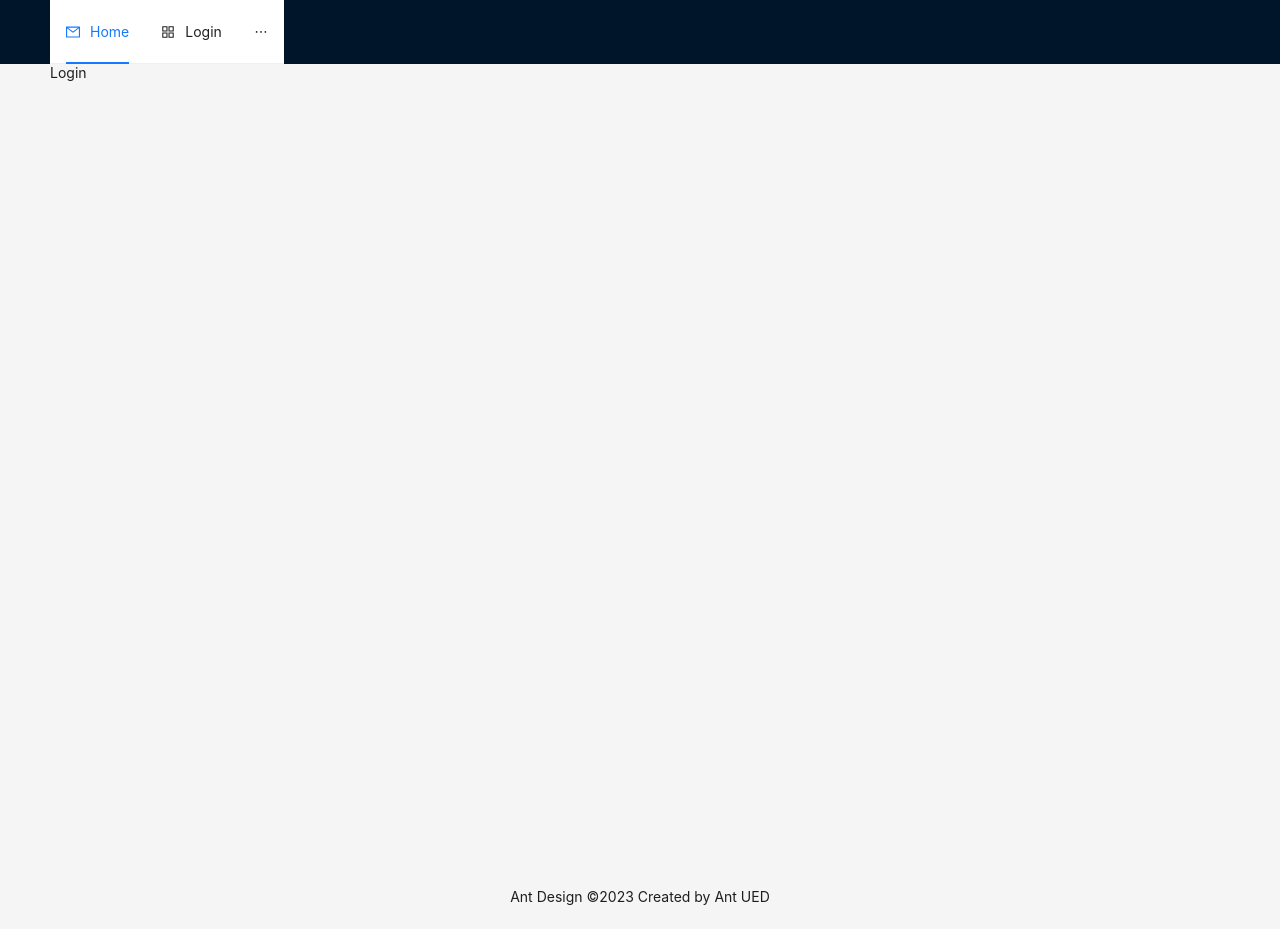
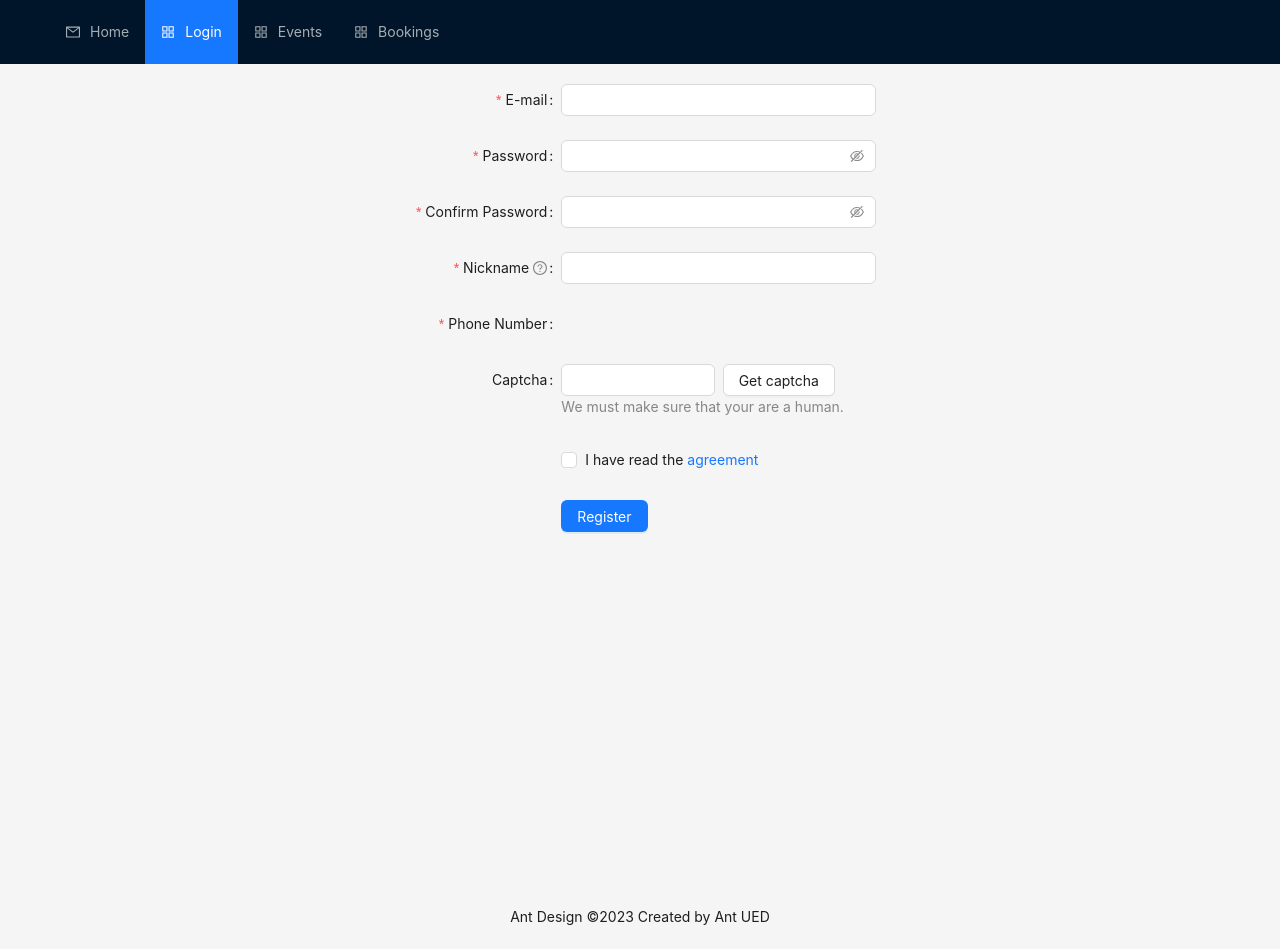
Before and after one commit to fengbanjiazhu/GraphQL-learn, a React (Create React App) app in the folder frontend/: page /login in a window 1280 px wide. Built offline with nearby package versions, Linux system fonts and the light colour scheme.

Commit message:
fix style and navbar

```diff
--- a/frontend/src/components/WebLayout.jsx
+++ b/frontend/src/components/WebLayout.jsx
@@ -12,6 +12,7 @@ const WebLayout = () => {
         style={{
           display: "flex",
           alignItems: "center",
+          marginBottom: "20px",
         }}
       >
         <div className="demo-logo" />
--- a/frontend/src/components/ui/NavBar.jsx
+++ b/frontend/src/components/ui/NavBar.jsx
@@ -1,5 +1,5 @@
 import React, { useState } from "react";
-import { useNavigate } from "react-router-dom";
+import { useNavigate, useLocation } from "react-router-dom";
 import { AppstoreOutlined, MailOutlined } from "@ant-design/icons";
 import { Menu } from "antd";
 
@@ -26,13 +26,27 @@ const items = [
   },
 ];
 const NavBar = () => {
-  const [current, setCurrent] = useState("home");
+  const location = useLocation();
+  const currentPath = location.pathname.slice(1);
+  const [current, setCurrent] = useState(currentPath === "" ? "home" : currentPath);
   const navigate = useNavigate();
+
   const onClick = (e) => {
     setCurrent(e.key);
     navigate(e.key);
   };
-  return <Menu onClick={onClick} selectedKeys={[current]} mode="horizontal" items={items} />;
+  return (
+    <Menu
+      style={{
+        width: "100%",
+      }}
+      onClick={onClick}
+      theme="dark"
+      selectedKeys={[current]}
+      mode="horizontal"
+      items={items}
+    />
+  );
 };
 
 export default NavBar;
--- a/frontend/src/index.css
+++ b/frontend/src/index.css
@@ -10,3 +10,7 @@ body {
 code {
   font-family: source-code-pro, Menlo, Monaco, Consolas, "Courier New", monospace;
 }
+
+#nav_bar {
+  width: "100%";
+}
--- a/frontend/src/pages/Login.jsx
+++ b/frontend/src/pages/Login.jsx
@@ -1,7 +1,187 @@
 import React from "react";
+import { Button, Checkbox, Col, Form, Input, Row } from "antd";
 
+const formItemLayout = {
+  labelCol: {
+    xs: {
+      span: 24,
+    },
+    sm: {
+      span: 8,
+    },
+  },
+  wrapperCol: {
+    xs: {
+      span: 24,
+    },
+    sm: {
+      span: 16,
+    },
+  },
+};
+const tailFormItemLayout = {
+  wrapperCol: {
+    xs: {
+      span: 24,
+      offset: 0,
+    },
+    sm: {
+      span: 16,
+      offset: 8,
+    },
+  },
+};
 function Login() {
-  return <div>Login</div>;
+  const [form] = Form.useForm();
+
+  const onFinish = (values) => {
+    console.log("Received values of form: ", values);
+  };
+
+  return (
+    <Form
+      {...formItemLayout}
+      form={form}
+      name="register"
+      onFinish={onFinish}
+      style={{
+        maxWidth: 1000,
+        width: "40%",
+        margin: "0 auto",
+      }}
+      scrollToFirstError
+    >
+      <Form.Item
+        name="email"
+        label="E-mail"
+        rules={[
+          {
+            type: "email",
+            message: "The input is not valid E-mail!",
+          },
+          {
+            required: true,
+            message: "Please input your E-mail!",
+          },
+        ]}
+      >
+        <Input />
+      </Form.Item>
+
+      <Form.Item
+        name="password"
+        label="Password"
+        rules={[
+          {
+            required: true,
+            message: "Please input your password!",
+          },
+        ]}
+        hasFeedback
+      >
+        <Input.Password />
+      </Form.Item>
+
+      <Form.Item
+        name="confirm"
+        label="Confirm Password"
+        dependencies={["password"]}
+        hasFeedback
+        rules={[
+          {
+            required: true,
+            message: "Please confirm your password!",
+          },
+          ({ getFieldValue }) => ({
+            validator(_, value) {
+              if (!value || getFieldValue("password") === value) {
+                return Promise.resolve();
+              }
+              return Promise.reject(new Error("The new password that you entered do not match!"));
+            },
+          }),
+        ]}
+      >
+        <Input.Password />
+      </Form.Item>
+
+      <Form.Item
+        name="nickname"
+        label="Nickname"
+        tooltip="What do you want others to call you?"
+        rules={[
+          {
+            required: true,
+            message: "Please input your nickname!",
+            whitespace: true,
+          },
+        ]}
+      >
+        <Input />
+      </Form.Item>
+
+      <Form.Item
+        name="phone"
+        label="Phone Number"
+        rules={[
+          {
+            required: true,
+            message: "Please input your phone number!",
+          },
+        ]}
+      >
+        {/* <Input
+          addonBefore={prefixSelector}
+          style={{
+            width: "100%",
+          }}
+        /> */}
+      </Form.Item>
+
+      <Form.Item label="Captcha" extra="We must make sure that your are a human.">
+        <Row gutter={8}>
+          <Col span={12}>
+            <Form.Item
+              name="captcha"
+              noStyle
+              rules={[
+                {
+                  required: true,
+                  message: "Please input the captcha you got!",
+                },
+              ]}
+            >
+              <Input />
+            </Form.Item>
+          </Col>
+          <Col span={12}>
+            <Button>Get captcha</Button>
+          </Col>
+        </Row>
+      </Form.Item>
+
+      <Form.Item
+        name="agreement"
+        valuePropName="checked"
+        rules={[
+          {
+            validator: (_, value) =>
+              value ? Promise.resolve() : Promise.reject(new Error("Should accept agreement")),
+          },
+        ]}
+        {...tailFormItemLayout}
+      >
+        <Checkbox>
+          I have read the <a href="">agreement</a>
+        </Checkbox>
+      </Form.Item>
+      <Form.Item {...tailFormItemLayout}>
+        <Button type="primary" htmlType="submit">
+          Register
+        </Button>
+      </Form.Item>
+    </Form>
+  );
 }
 
 export default Login;
```
